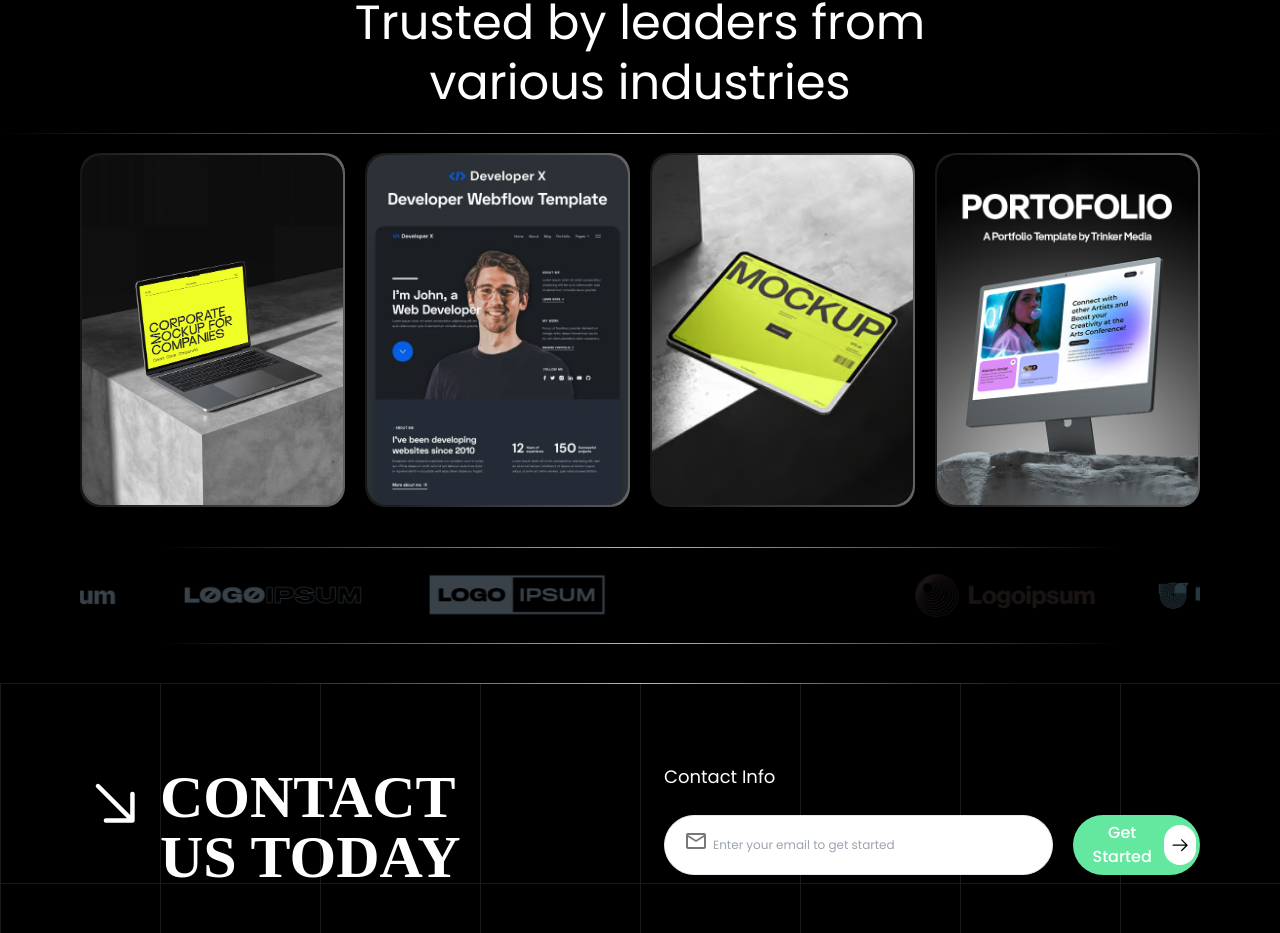
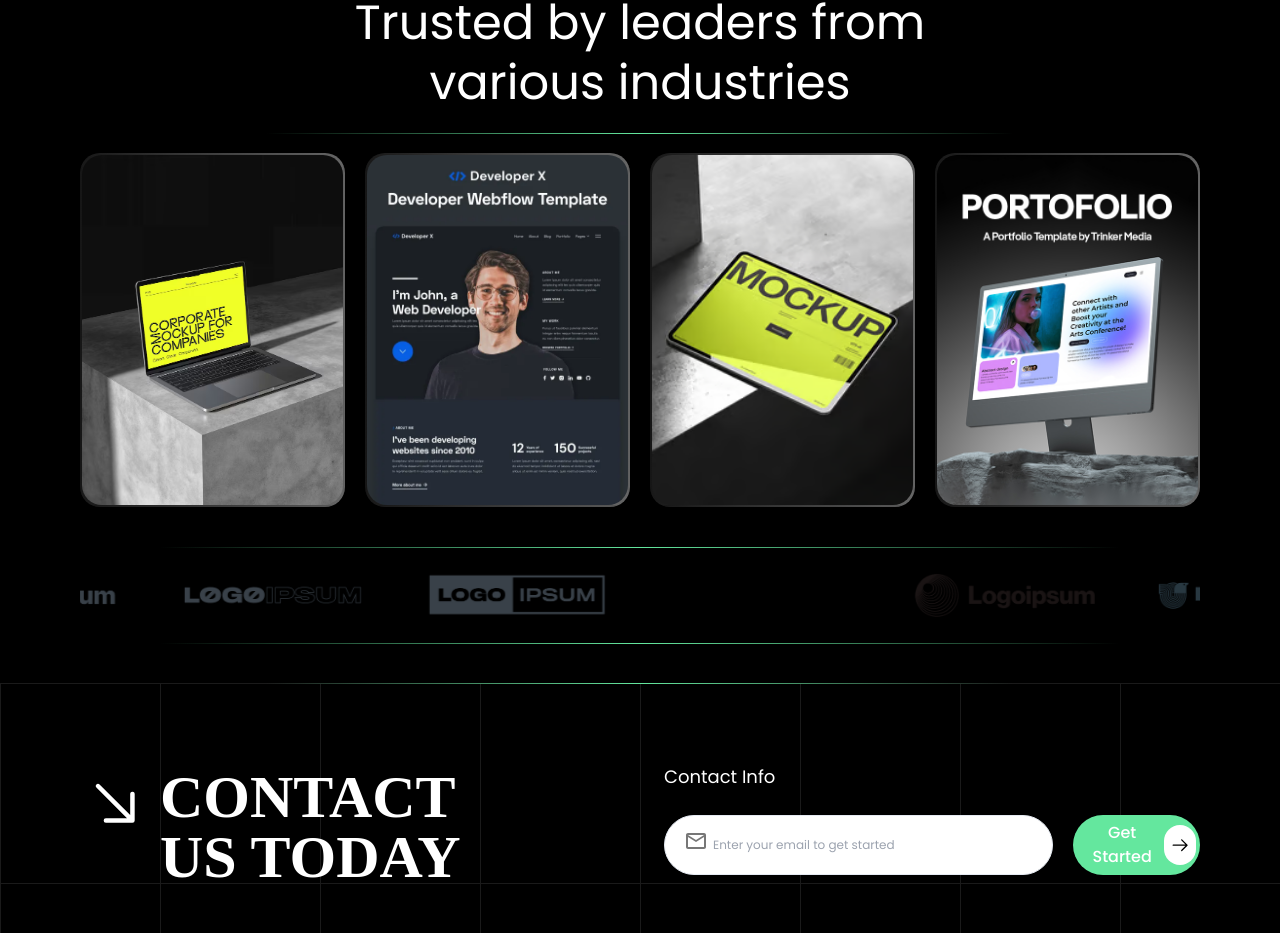
Before and after one commit to tm-fuad05/new-project, a React (Vite) app: page / in a window 1280 px wide. Shown: the part 871-1804 px from the top of the page. Built offline with nearby package versions, Linux system fonts and the light colour scheme; a web font is replaced by a local one.

Commit message:
horizontal line size change

```diff
--- a/src/components/Shared/SectionTitile.jsx
+++ b/src/components/Shared/SectionTitile.jsx
@@ -5,7 +5,7 @@ const SectionTitile = ({ subtitle, title }) => {
     <div className="w-7/12 mx-auto mb-10 text-center">
       <p className="text-md text-primary">{subtitle}</p>
       <h2 className="text-5xl leading-tight text-white mb-5">{title}</h2>
-      <Horizontal width={"full"} />
+      <Horizontal width={"7/12"} />
     </div>
   );
 };
```
